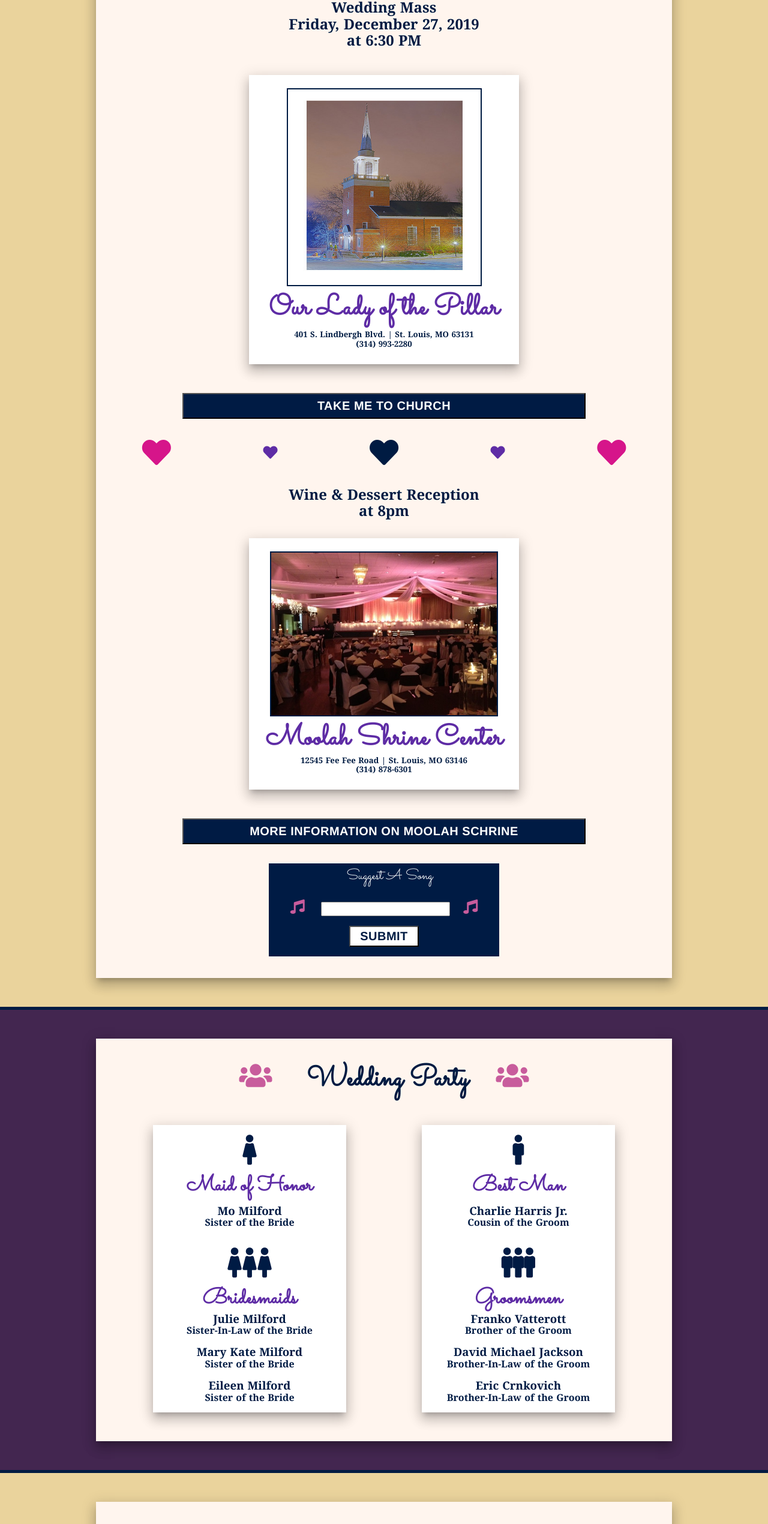
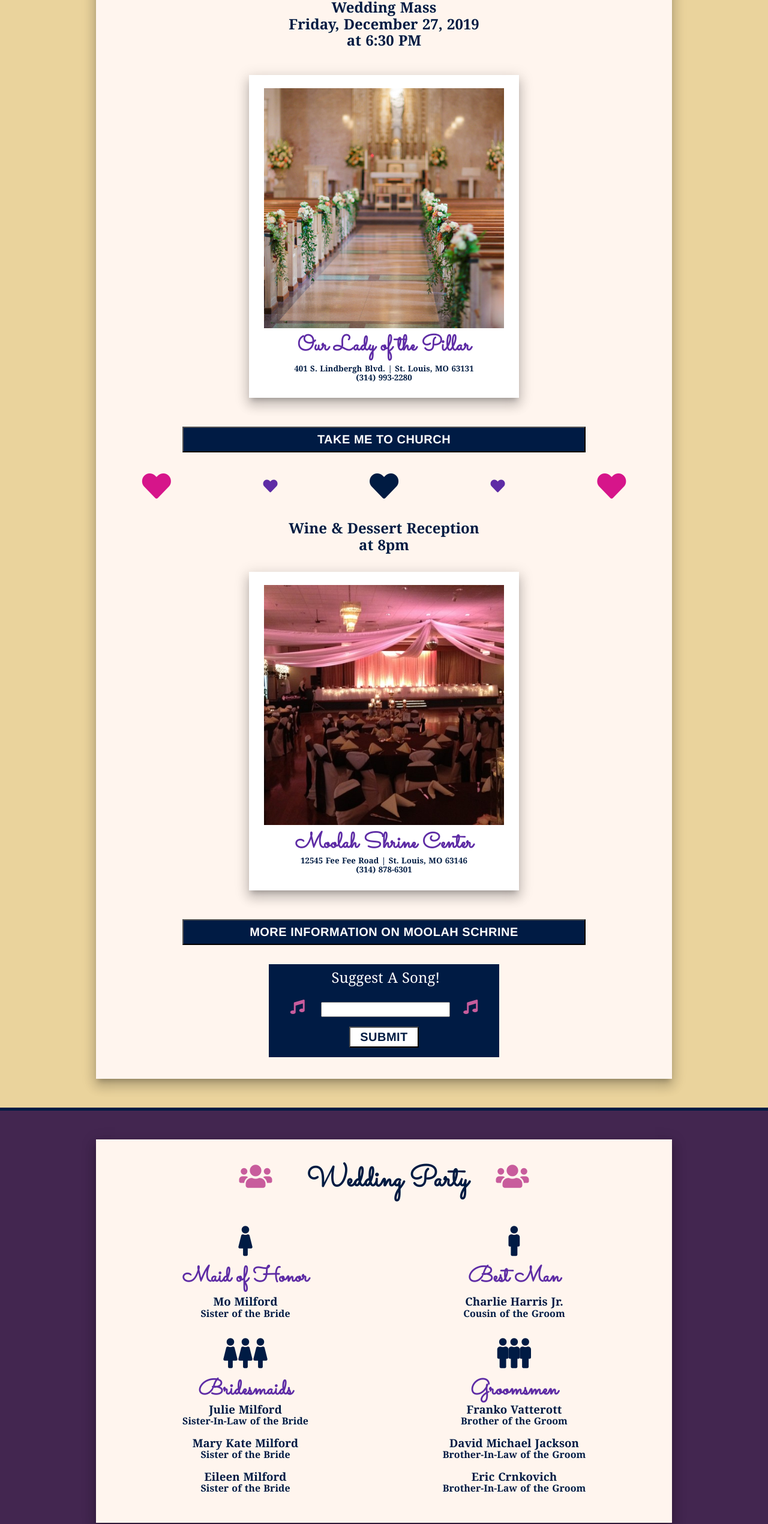
Before and after one commit to njosieb/pickingupthebill, a Nuxt app: page / in a window 1280 px wide. Shown: the part 949-3489 px from the top of the page at 60% size. Built offline with nearby package versions, Linux system fonts and the light colour scheme.

Commit message:
Adds hearts and other changes

```diff
--- a/pages/index.vue
+++ b/pages/index.vue
@@ -67,10 +67,10 @@
               <br>at 6:30 PM
             </h2>
             <div class="polaroid-frame">
-              <img class="churchPic" src="../assets/church.jpg">
+              <img class="photos" src="../assets/pillar.jpg">
               <!-- <h2 class="f2">Ceremony</h2> -->
 
-              <h2 class="pt1 pb2 f1 purple">Our Lady of the Pillar</h2>
+              <h2 class="pt1 pb2 f2 purple">Our Lady of the Pillar</h2>
               <h5 class="georgia pb1">
                 401 S. Lindbergh Blvd. | St. Louis, MO 63131
                 <br>(314) 993-2280
@@ -95,9 +95,9 @@
                 <br>at 8pm
               </h2>
               <div class="polaroid-frame">
-                <img class="receptionPic" src="../assets/reception.jpg">
+                <img class="photos" src="../assets/reception.jpg">
 
-                <h2 class="pt1 f1 purple">Moolah Shrine Center</h2>
+                <h2 class="pt1 f2 purple">Moolah Shrine Center</h2>
                 <h5 class="georgia pb1">
                   12545 Fee Fee Road | St. Louis, MO 63146
                   <br>(314) 878-6301
@@ -111,7 +111,9 @@
                 </a>
               </div>
               <div class="flex justify-around flex-wrap center w-50 pt0 ma4">
-                <a class="bg-navy white pv2 pb1 w-80 f3 ttc">&nbsp;&nbsp;&nbsp;Suggest a song</a>
+                <a
+                  class="bg-navy white pv2 pb1 w-80 f3 pr3 georgia ttc"
+                >&nbsp;&nbsp;&nbsp;Suggest a song!</a>
                 <form class="bg-navy white w-80 pa3">
                   <i class="fas fa-music music-icons f3"></i>
                   &nbsp;&nbsp;&nbsp;&nbsp;
@@ -136,7 +138,7 @@
             ></i>
           </h1>
           <div class="flex justify-around wedding-party pv3 ph4 navy bg-white">
-            <div class="pa3 border-shadow wedding-party-box">
+            <div>
               <i class="fas fa-female person pb3"></i>
               <h2 class="f2 purple">Maid of Honor</h2>
               <h3 class="georgia pt2">Mo Milford</h3>
@@ -154,7 +156,7 @@
               <h3 class="georgia">Eileen Milford</h3>
               <h4 class="georgia">Sister of the Bride</h4>
             </div>
-            <div class="pa3 border-shadow wedding-party-box">
+            <div>
               <i class="fas fa-male person pb3"></i>
               <h2 class="f2 purple">Best Man</h2>
               <h3 class="georgia pt2">Charlie Harris Jr.</h3>
@@ -188,15 +190,17 @@
             ></i>
           </h1>
           <div class="polaroid-frame">
-            <img id="hotel" src="../assets/hotel.jpg" class="border-showcase">
-            <h1 class="purple">Hotel St. Louis</h1>
+            <img id="hotel" src="../assets/hotel.jpg" class="photos">
+            <h1 class="purple pv0 mv2">Hotel St. Louis</h1>
 
-            <h5 class="georgia pb4">
+            <h5 class="georgia pb1">
               12345 Not Sure Lane | St. Louis, MO 63110
               <br>(314) 555-2255
             </h5>
+          </div>
+          <div>
             <a href="https://www.hotels.com" target="_blank">
-              <button class="bg-navy white hvr-grow shadow-hover pv2 w-90">Book Your Room</button>
+              <button class="bg-navy white hvr-grow shadow-hover pv2 w-40 mb4">Book Your Room</button>
             </a>
           </div>
         </div>
@@ -233,35 +237,35 @@
             ></i>
           </h1>
           <div class="polaroid-frame hvr-grow shadow-hover">
-            <img class="photos photo-border" src="../assets/photo1.jpg">
+            <img class="photos" src="../assets/photo1.jpg">
             <h2 class="caption">Being cute at some fun event!</h2>
           </div>
           <div class="polaroid-frame hvr-grow shadow-hover">
-            <img class="photos photo-border" src="../assets/photo2.jpg">
+            <img class="photos" src="../assets/photo2.jpg">
             <h2 class="caption">Being cute at the Blues Festival!</h2>
           </div>
           <div class="polaroid-frame hvr-grow shadow-hover">
-            <img class="photos photo-border" src="../assets/photo3.jpg">
+            <img class="photos" src="../assets/photo3.jpg">
             <h2 class="caption">Being cute in the cold!</h2>
           </div>
           <div class="polaroid-frame hvr-grow shadow-hover">
-            <img class="photos photo-border" src="../assets/photo4.jpg">
+            <img class="photos" src="../assets/photo4.jpg">
             <h2 class="caption">Being cute in nature!</h2>
           </div>
           <div class="polaroid-frame hvr-grow shadow-hover">
-            <img class="photos photo-border rotate-90" src="../assets/photo5.jpg">
+            <img class="photos rotate-90" src="../assets/photo5.jpg">
             <h2 class="caption">Being cute !</h2>
           </div>
           <div class="polaroid-frame hvr-grow shadow-hover">
-            <img class="photos photo-border" src="../assets/photo6.jpg">
+            <img class="photos" src="../assets/photo6.jpg">
             <h2 class="caption">Being cute !</h2>
           </div>
           <div class="polaroid-frame hvr-grow shadow-hover">
-            <img class="photos photo-border" src="../assets/photo7.jpg">
+            <img class="photos" src="../assets/photo7.jpg">
             <h2 class="caption">Being cute !</h2>
           </div>
           <div class="polaroid-frame hvr-grow shadow-hover">
-            <img class="photos photo-border rotate-90" src="../assets/photo8.jpg">
+            <img class="photos rotate-90" src="../assets/photo8.jpg">
             <h2 class="caption">Being cute & holding hands!</h2>
           </div>
         </div>
@@ -289,9 +293,12 @@
             <div>
               <a href="https://www.stlzoo.org/events/calendarofevents" target="_blank">
                 <button
-                  class="bg-navy white shadow-hover w-70 hvr-grow pv2"
+                  class="bg-navy white shadow-hover w-70 hvr-grow pv2 mb4"
                 >More Information on Wild Lights</button>
               </a>
+            </div>
+            <div>
+              <i class="fas fa-heart f2 heart hvr-grow"></i>
             </div>
             <div class="polaroid-frame">
               <img class="photos" src="../assets/steinberg.jpg">
@@ -304,9 +311,12 @@
             <div>
               <a href="http://www.steinbergskatingrink.com/iceskating/" target="_blank">
                 <button
-                  class="w-70 bg-navy white shadow-hover hvr-grow pv2"
+                  class="w-70 bg-navy white shadow-hover hvr-grow pv2 mb4"
                 >More Information on Steinberg</button>
               </a>
+            </div>
+            <div>
+              <i class="fas fa-heart f2 heart hvr-grow"></i>
             </div>
             <div class="polaroid-frame">
               <img class="photos" src="../assets/slam.jpg">
@@ -320,9 +330,12 @@
             <div>
               <a href="https://www.slam.org/" target="_blank">
                 <button
-                  class="w-70 bg-navy white shadow-hover hvr-grow pv2"
+                  class="w-70 bg-navy white shadow-hover hvr-grow pv2 mb4"
                 >More Information on Art Museum</button>
               </a>
+            </div>
+            <div>
+              <i class="fas fa-heart f2 heart hvr-grow"></i>
             </div>
             <div class="polaroid-frame">
               <img class="photos" src="../assets/city.jpg">
@@ -348,9 +361,9 @@
       <container>
         <div class="footer">
           <div class="f3 flex items-center">
-            Made with
+            Made with &nbsp;
             <i class="fas fa-heart f2 heart"></i>
-            &nbsp;by&nbsp;
+            &nbsp;&nbsp;by&nbsp;
             <a
               class="hvr-grow"
               href="https://sahmtothedom.com"
@@ -544,9 +557,9 @@
 .seashell {
   background-color: $seashell;
 }
-#hotel {
-  max-width: 70%;
-}
+// #hotel {
+//   max-width: 70%;
+// }
 .border-showcase {
   border: 1px solid $midnight;
 }
@@ -617,16 +630,16 @@
 #schedule {
   border-top: 6px solid $bossanova;
 }
-.churchPic {
-  height: 330px;
-  width: 325px;
-  border: 2px solid $midnight;
-}
-.receptionPic {
-  height: 275px;
-  width: 380px;
-  border: 2px solid $midnight;
-}
+// .churchPic {
+//   height: 330px;
+//   width: 325px;
+//   border: 2px solid $midnight;
+// }
+// .receptionPic {
+//   height: 275px;
+//   width: 380px;
+//   border: 2px solid $midnight;
+// }
 .photos {
   height: 400px;
   width: 400px;
```
